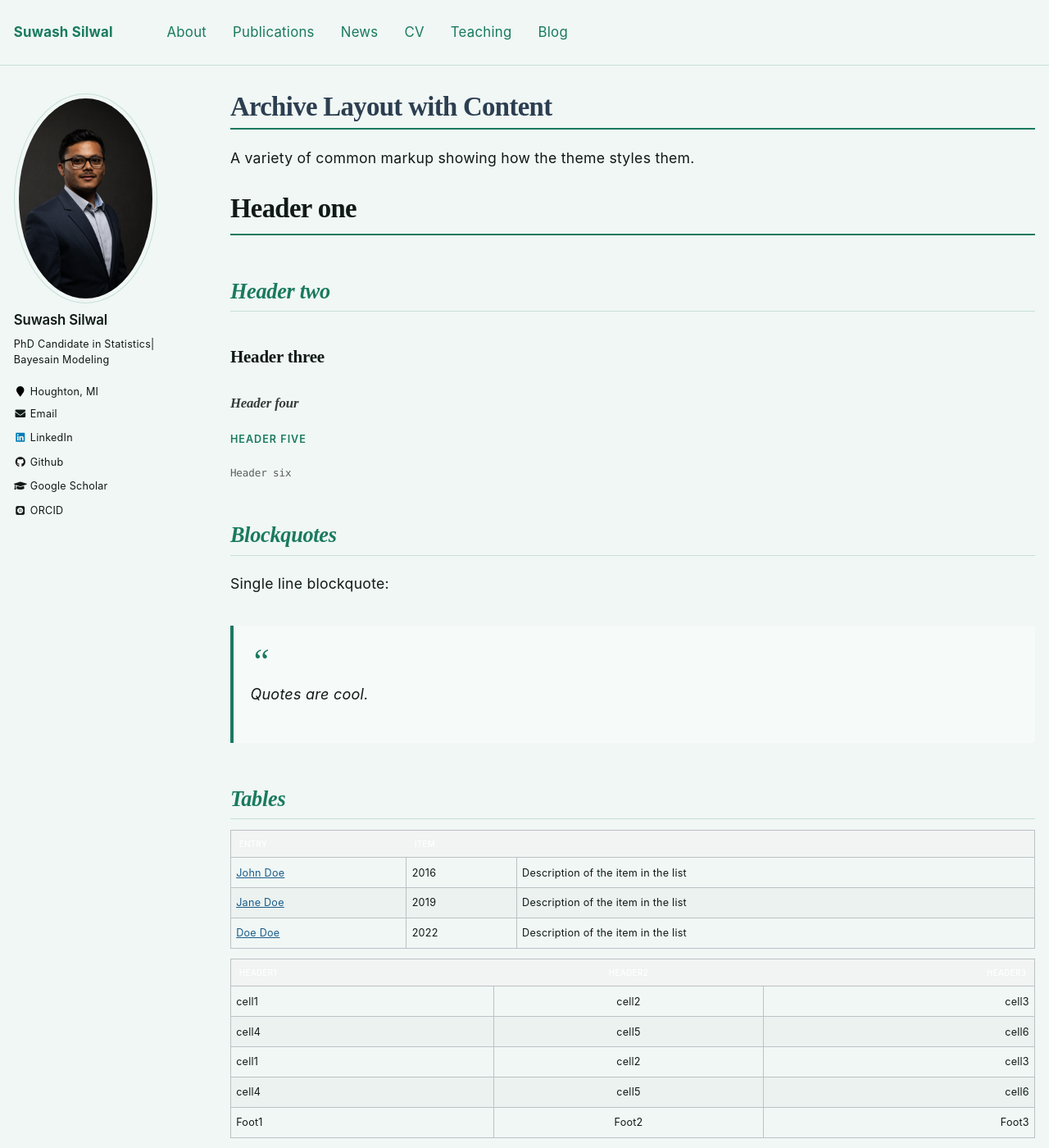
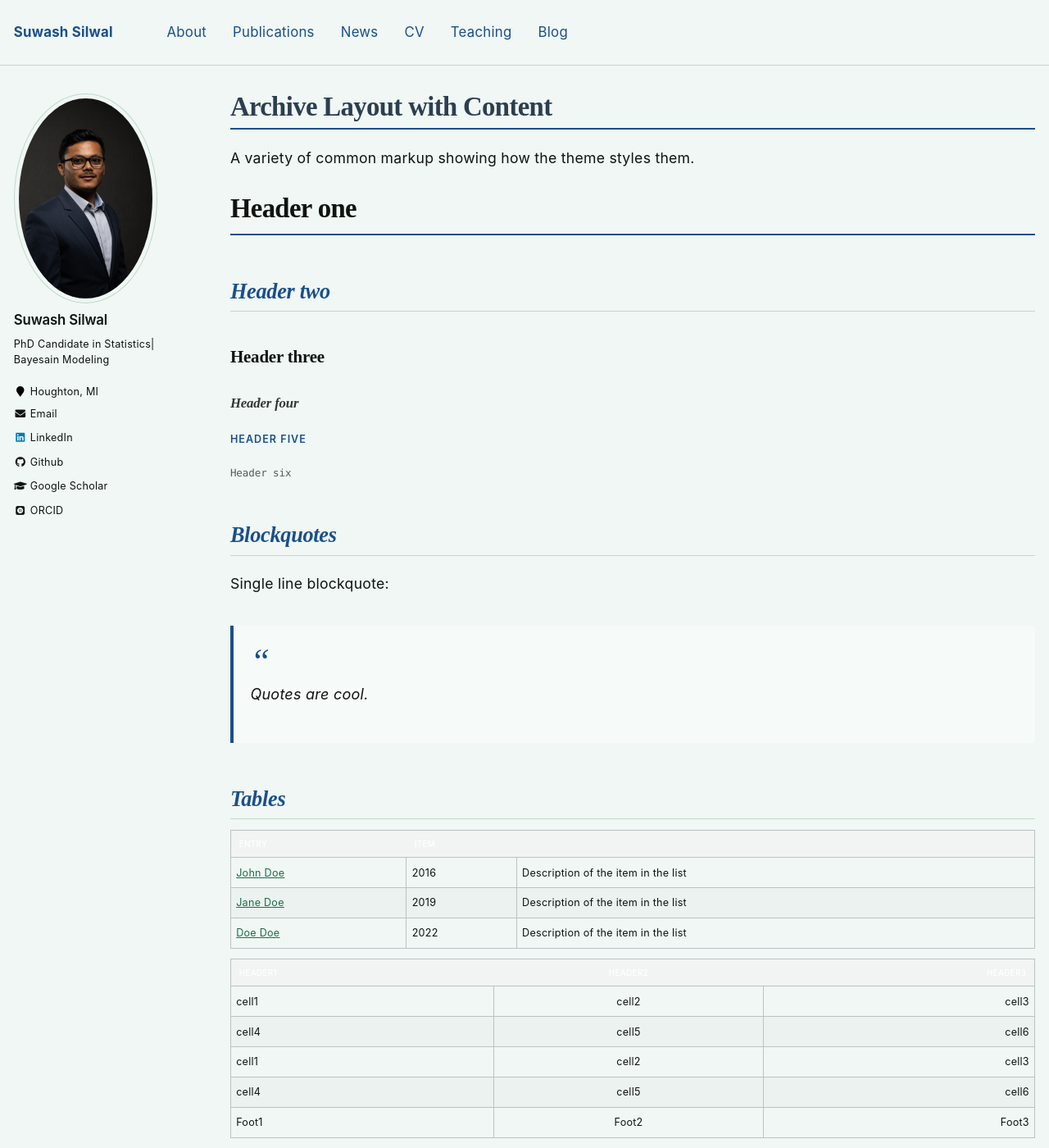
Before and after one commit to ssilwal050/ssilwal050.github.io, a Jekyll site: the page built from _pages/archive-layout-with-content.md, in a window 1280 px wide and 1400 px high. Shown: the whole window at 82% size. Built offline with Jekyll 4.4.1, drawn with Linux system fonts in a browser that asks for light colours; some web fonts are replaced.

```diff
--- a/_sass/_variables.scss
+++ b/_sass/_variables.scss
@@ -57,18 +57,18 @@ $darker-gray                : mix(#000, $gray, 60%);
 $light-gray                 : mix(#fff, $gray, 50%);
 $lighter-gray               : mix(#fff, $gray, 90%);
 
-$body-color                 : #f0f7f5;
-$background-color           : #f0f7f5;
-$code-background-color      : #e4f4ef;
+$body-color                 : #f0f7f4;   /* green tint background */
+$background-color           : #f0f7f4;   /* green tint background */
+$code-background-color      : #e2f0e8;   /* slightly deeper green for code blocks */
 $code-background-color-dark : $light-gray;
-$text-color                 : #111a17;  /* near-black — was #0d1f1a, much clearer on green bg */
-$border-color               : #c8dfd8;
+$text-color                 : #0f1410;   /* near-black with slight green undertone */
+$border-color               : #c2d8cc;   /* soft green-grey border */
 
-$primary-color              : #1a7a5e;
-$success-color              : #1a7a5e;
+$primary-color              : #1a4f8a;   /* blue — headings, nav active, blockquote border */
+$success-color              : #1a6e4a;   /* green — success states */
 $warning-color              : #f89406;
 $danger-color               : #ee5f5b;
-$info-color                 : #1a5c8a;
+$info-color                 : #1a6e4a;   /* green — inline links */
 
 /* brands */
 $behance-color              : #1769FF;
@@ -94,7 +94,7 @@ $xing-color                 : #006567;
 
 
 /* links */
-$link-color                 : $info-color;
+$link-color                 : $primary-color;
 $link-color-hover           : mix(#000, $link-color, 25%);
 $link-color-visited         : mix(#fff, $link-color, 25%);
 $masthead-link-color        : $primary-color;
```
